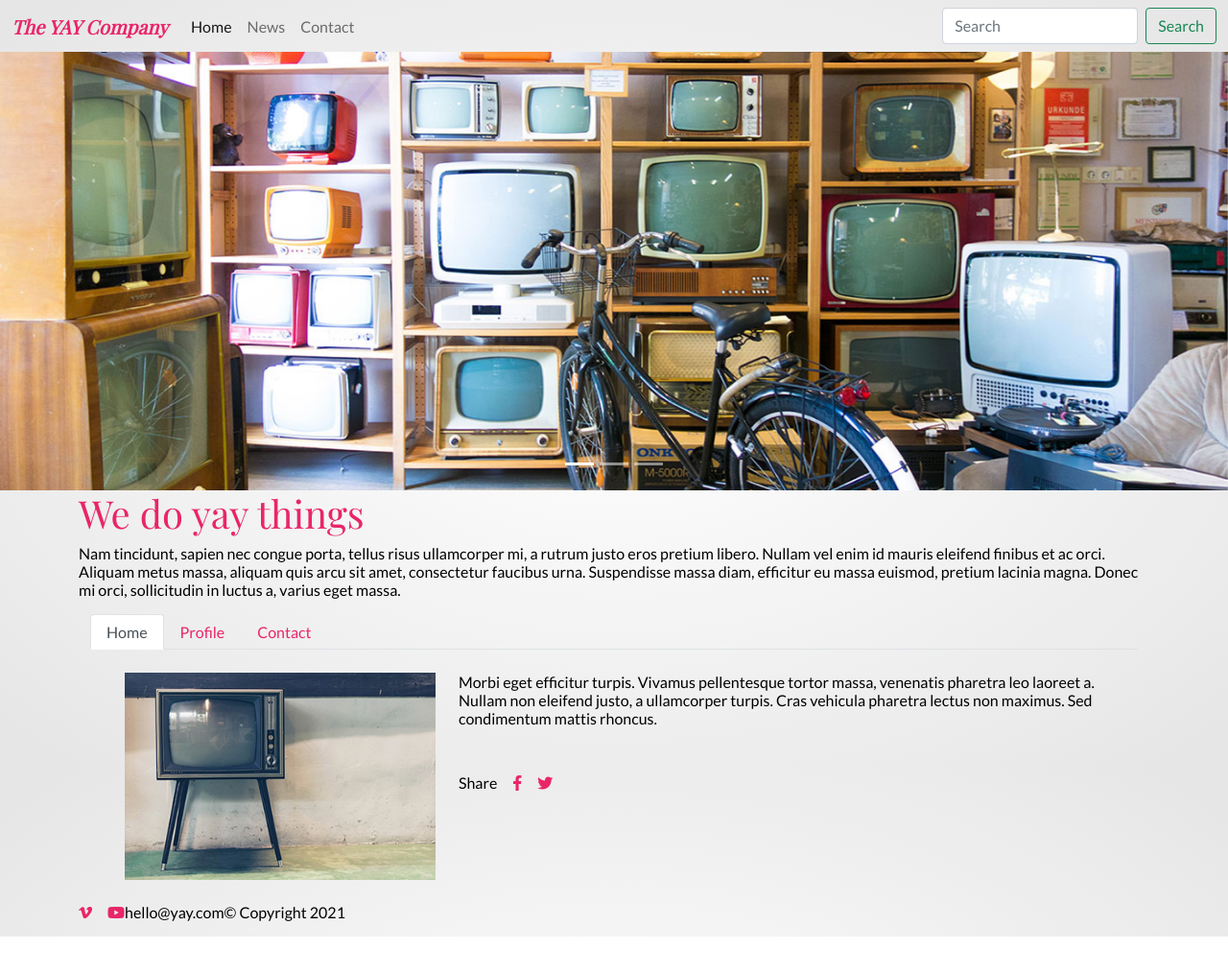
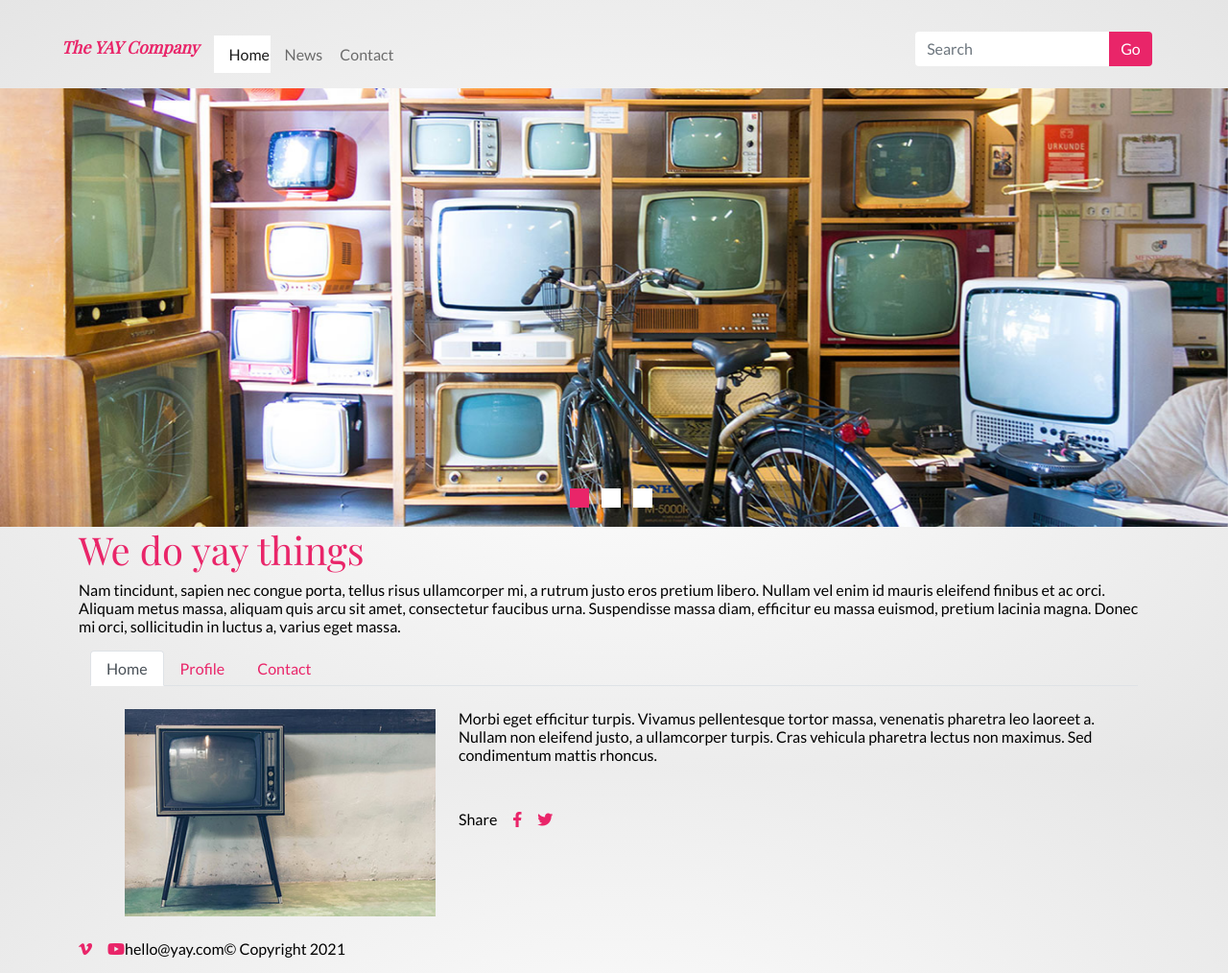
Before and after one commit to Noroff-FEU-Assignments/css-frameworks-ca-EmsCodes, a plain HTML site: page index.html in a window 1280 px wide. Shown: the whole page at 96% size. Before the commit the page ends 976 px from the top, so only its background shows below. Drawn offline with nearby package versions, Linux system fonts and the light colour scheme; a web font is replaced by a local one.

Commit message:
Navbar
styled navbar/nav
started on carousel

```diff
--- a/index.html
+++ b/index.html
@@ -21,7 +21,7 @@
               </button>
               <div class="collapse navbar-collapse" id="navbarSupportedContent">
                 <ul class="navbar-nav me-auto mb-2 mb-lg-0">
-                  <li class="nav-item">
+                  <li class="nav-item active">
                     <a class="nav-link active" aria-current="page" href="#">Home</a>
                   </li>
                   <li class="nav-item">
@@ -32,8 +32,8 @@
                   </li>
                 </ul>
                 <form class="d-flex">
-                  <input class="form-control me-2" type="search" placeholder="Search" aria-label="Search">
-                  <button class="btn btn-outline-success" type="submit">Search</button>
+                  <input class="form-control" type="search" placeholder="Search" aria-label="Search">
+                  <button class="btn btn-outline-success" type="submit">Go</button>
                 </form>
               </div>
             </div>
--- /dev/null
+++ b/sass/partials/_carousel.scss
@@ -0,0 +1,20 @@
+.carousel-indicators {
+	margin-bottom: 10px;
+
+	button {
+		height: 20px !important;
+		width: 20px !important;
+		margin-right: 10px !important;
+		opacity: 1 !important;
+	}
+
+	.active {
+		background-color: $primary;
+	}
+}
+
+.carousel {
+	img {
+		min-height: 150px;
+	}
+}
--- a/sass/partials/_nav.scss
+++ b/sass/partials/_nav.scss
@@ -1,7 +1,44 @@
 .navbar-toggler {
 	border: none !important;
+	margin-right: 5%;
+	margin-top: 5px;
 }
 .navbar-toggler-icon {
 	width: 2em;
 	height: 1em;
 }
+
+nav {
+	.container-fluid {
+		padding: 0;
+	}
+	.active {
+		background: $white;
+	}
+	form {
+		margin-left: 7.5%;
+		margin-right: 7.5%;
+		padding-top: 25px;
+		padding-bottom: 15px;
+	}
+	.form-control {
+		border: none;
+		border-radius: 4px 0 0 4px;
+	}
+	.btn {
+		border: none;
+		background: $primary;
+		color: $white;
+		border-radius: 0 4px 4px 0;
+	}
+	.nav-link {
+		margin-left: 12%;
+		padding: 10px;
+	}
+	ul {
+		margin-top: 10px;
+	}
+	li {
+		margin-top: 10px;
+	}
+}
--- a/sass/partials/_typography.scss
+++ b/sass/partials/_typography.scss
@@ -14,6 +14,9 @@ h1 {
 	@extend .font-style;
 	font-style: italic !important;
 	font-weight: bold !important;
+	margin-left: 5%;
+	margin-top: 5px;
+	font-size: 1.1em;
 
 	span {
 		text-transform: uppercase;
--- a/sass/style.scss
+++ b/sass/style.scss
@@ -36,3 +36,4 @@
 @import "./partials/nav";
 @import "./partials/layout";
 @import "./partials/typography";
+@import "./partials/carousel";
```
Also changed, not shown: css/style.css.
